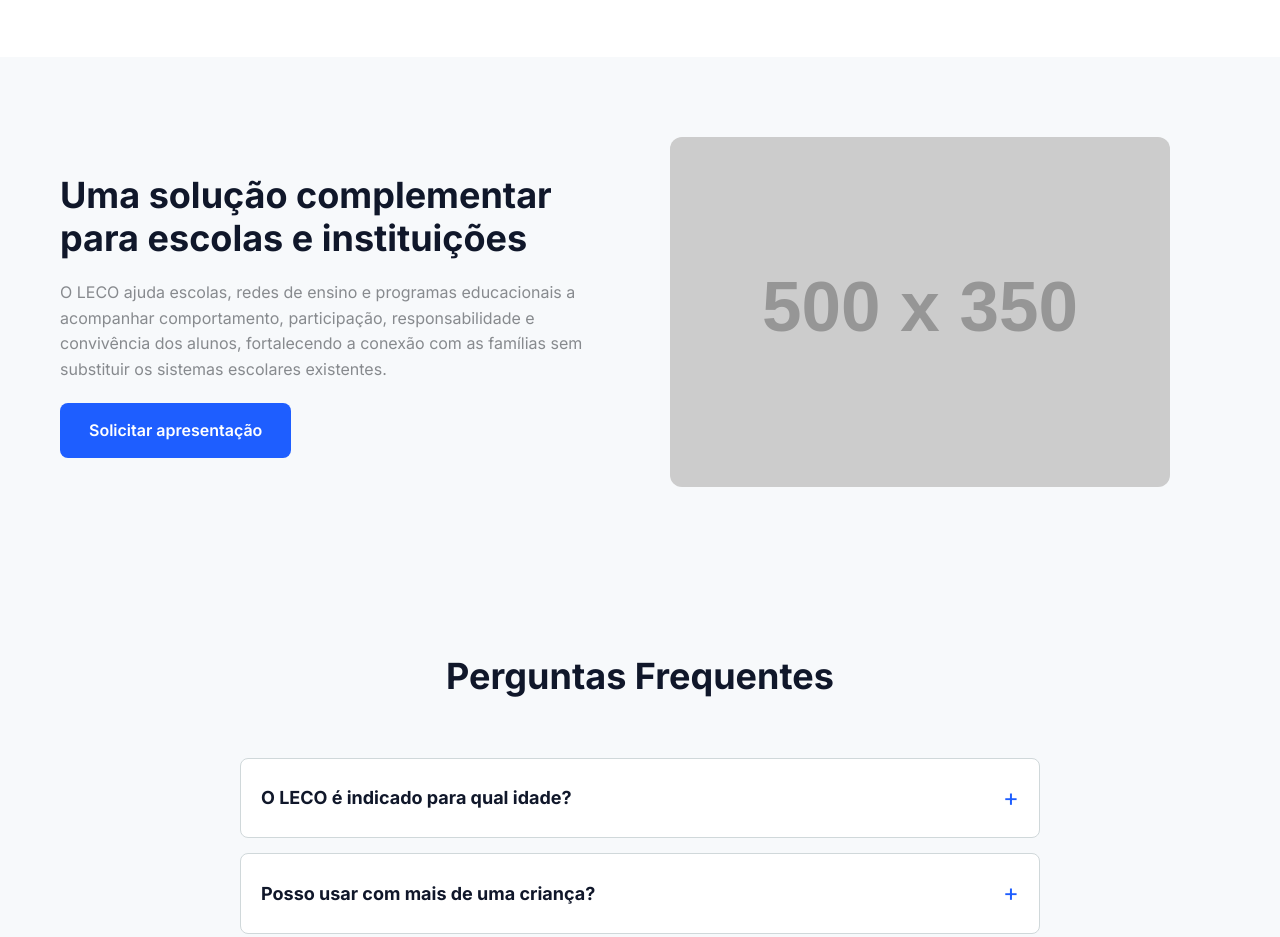
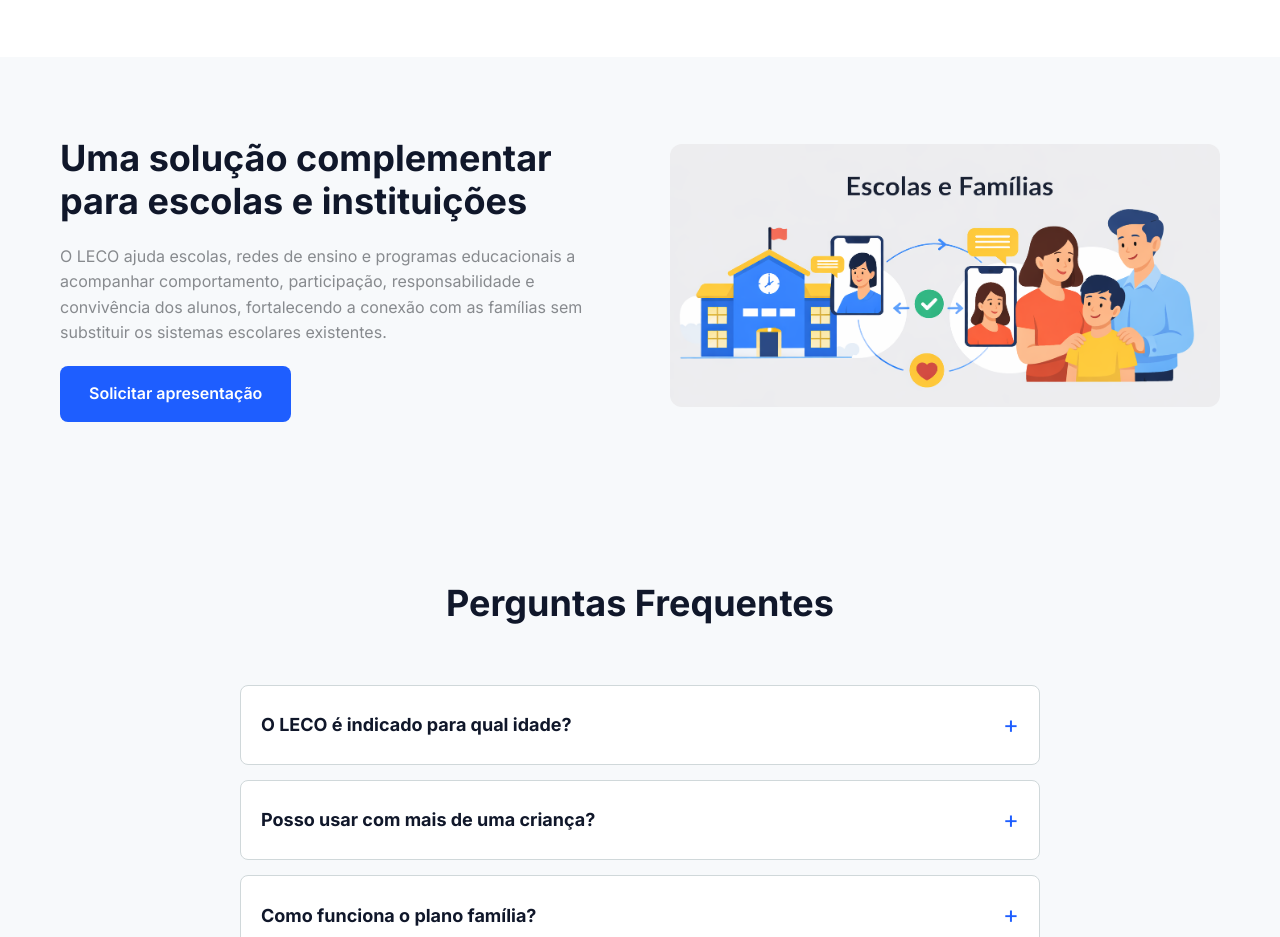
Before and after one commit to lucasccruz30-jpg/site-leco, a website: page index.html in a window 1280 px wide. Shown: the part 6020-6957 px from the top of the page. Drawn offline with Linux system fonts and the light colour scheme; placeholder pictures from the web are drawn by us.

Commit message:
Update schools banner image

```diff
--- a/index.html
+++ b/index.html
@@ -399,7 +399,7 @@
                     <a href="/apresentacao/" class="btn btn-primary">Solicitar apresentação</a>
                 </div>
                  <div class="schools-image">
-                    <img src="https://placehold.co/500x350/ECEDEF/10172A?text=Escolas+e+Famílias" alt="Ilustração para escolas">
+                    <img src="Logo/escolas-familias.png" alt="Ilustração mostrando a conexão entre escolas e famílias">
                 </div>
             </div>
         </section>
```
Also changed, not shown: Logo/escolas-familias.png (added).
